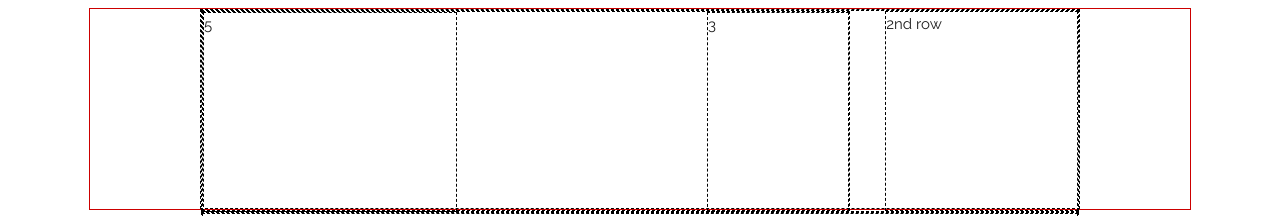
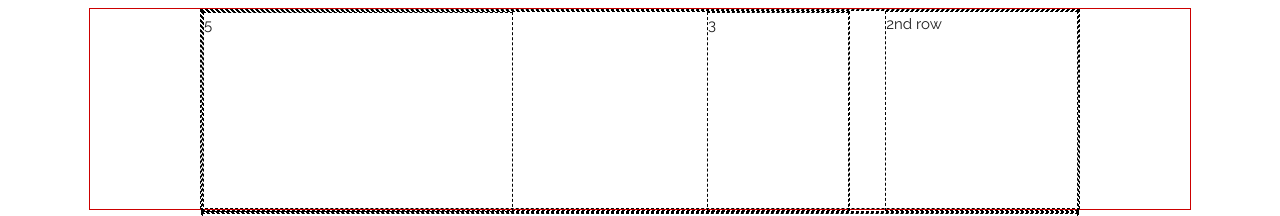
Before and after one commit to soups-from-scratch/recipes, a plain HTML site: page index.html in a window 1280 px wide. Shown: the top 216 px of the page. Drawn offline with Linux system fonts and the light colour scheme.

Commit message:
change column width

```diff
--- a/index.html
+++ b/index.html
@@ -25,7 +25,7 @@
           <div class="row">
 
             <div class="nine columns">
-                <div class="five columns u-pull-left">5</div>
+                <div class="six columns u-pull-left">5</div>
                 <div class="three columns u-pull-right">3</div>
 
             </div>
```
